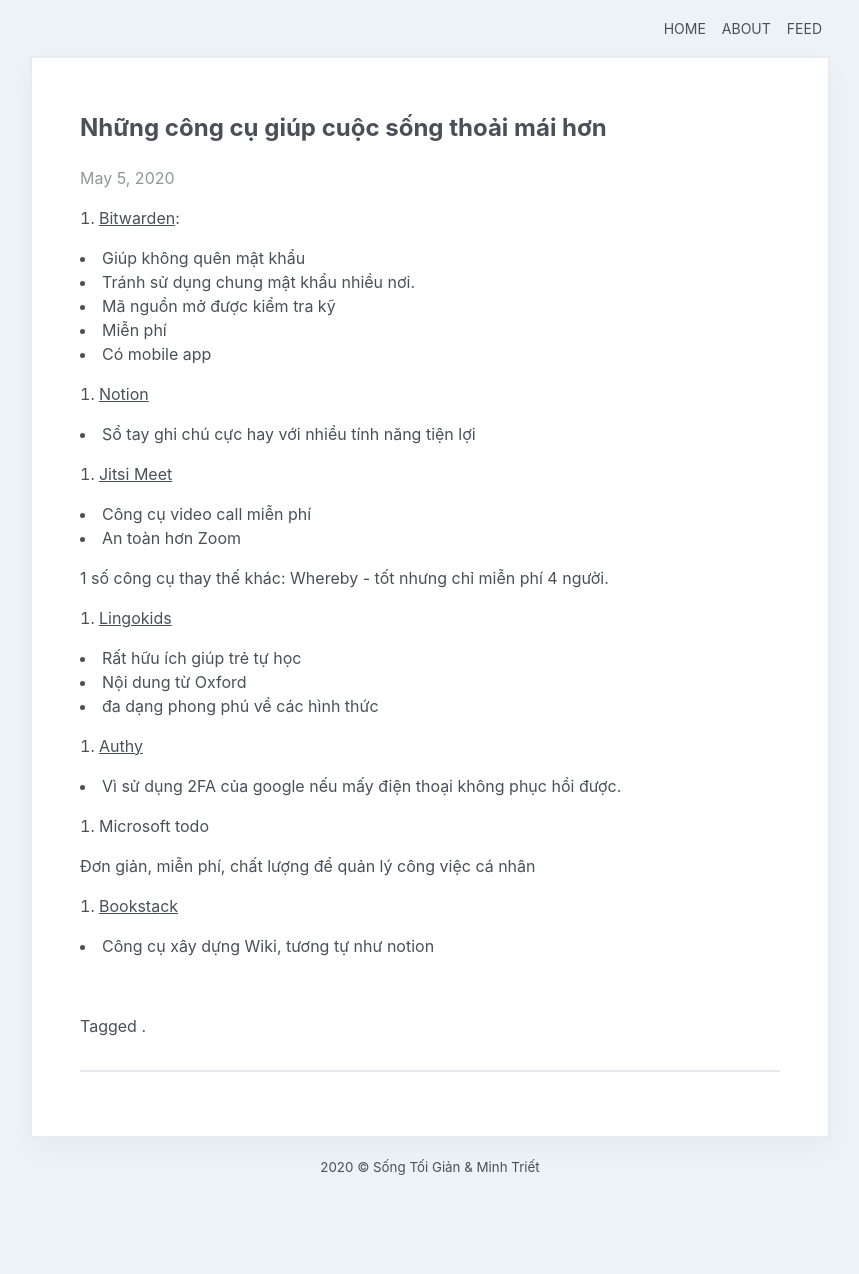
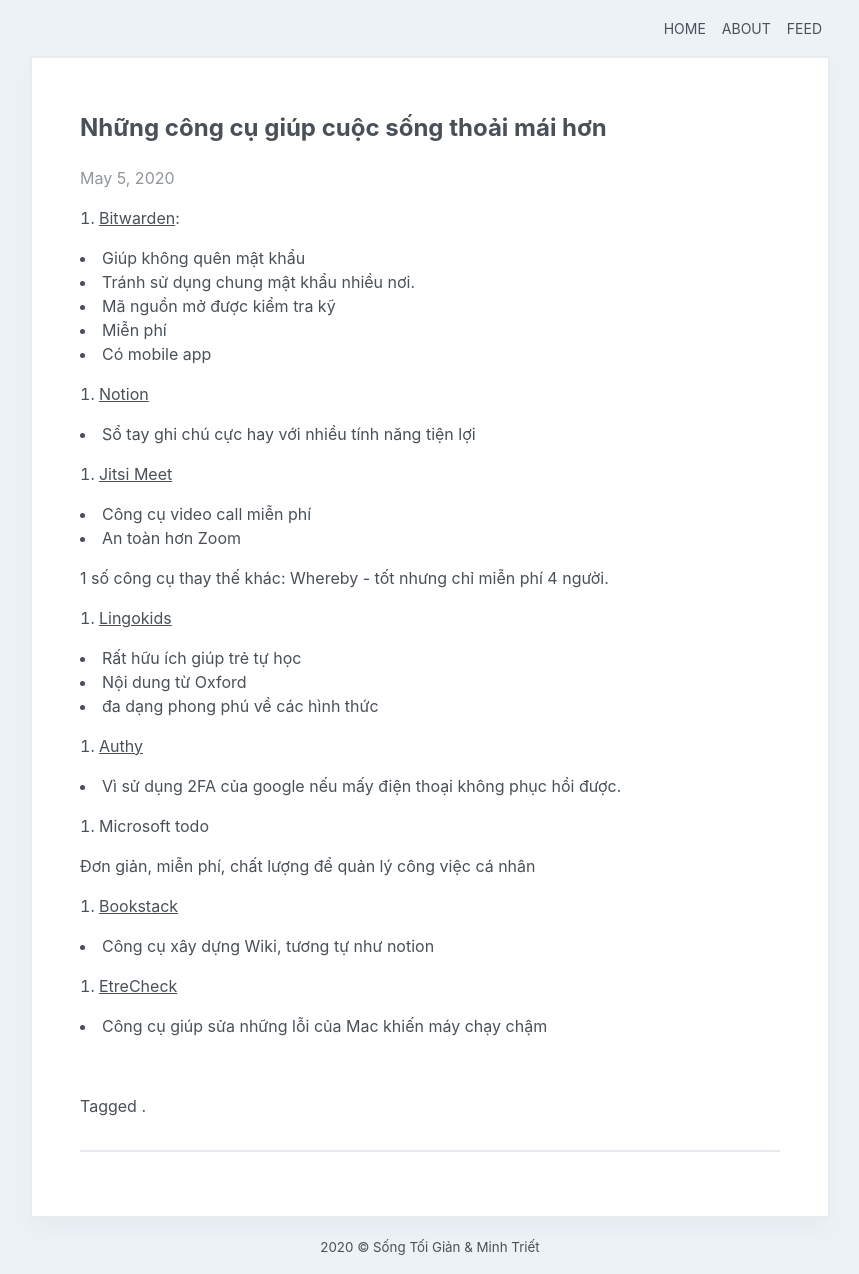
Before and after one commit to DataCrunchWizard/toi-gian-va-minh-triet, a Jekyll site: the page built from _posts/2020-05-05-Những công cụ giúp cuộc sống bạn thoải mái hơn.md, in a window 1280 px wide. Shown: the whole page, without its empty margins (210-1069 px from the left). Built offline with Jekyll 4.4.1, drawn with Linux system fonts in a browser that asks for light colours; before the commit the page ends 1194 px from its top, so only the background shows below that.

Commit message:
Update 2020-05-05-Những công cụ giúp cuộc sống bạn thoải mái hơn.md

```diff
--- a/_posts/2020-05-05-Những công cụ giúp cuộc sống bạn thoải mái hơn.md
+++ b/_posts/2020-05-05-Những công cụ giúp cuộc sống bạn thoải mái hơn.md
@@ -42,3 +42,7 @@ tags: []
 7. [Bookstack](https://www.bookstackapp.com/)
 
 - Công cụ xây dựng Wiki, tương tự như notion
+
+8. [EtreCheck](http://www.etrecheck.com/)
+
+- Công cụ giúp sửa những lỗi của Mac khiến máy chạy chậm
```
